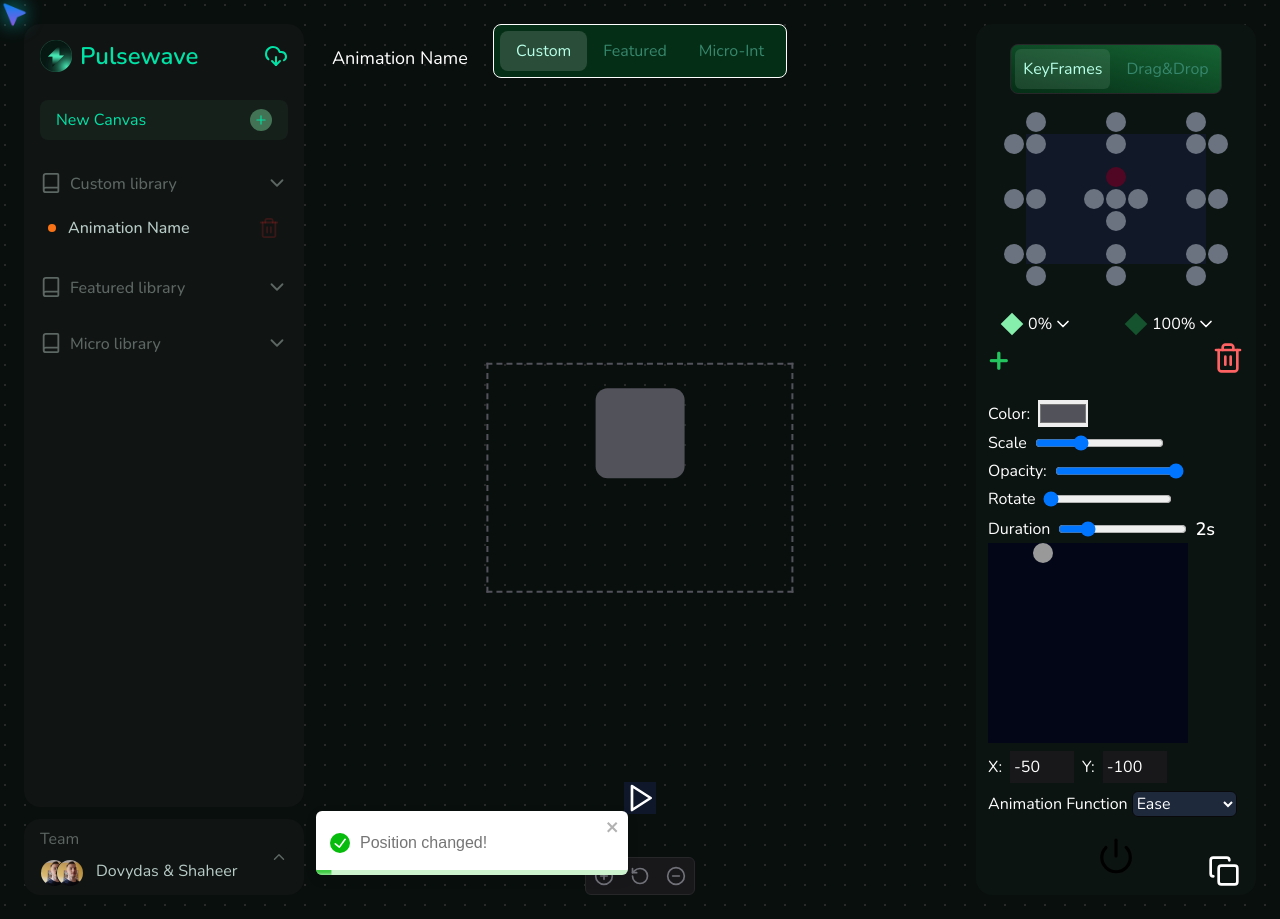
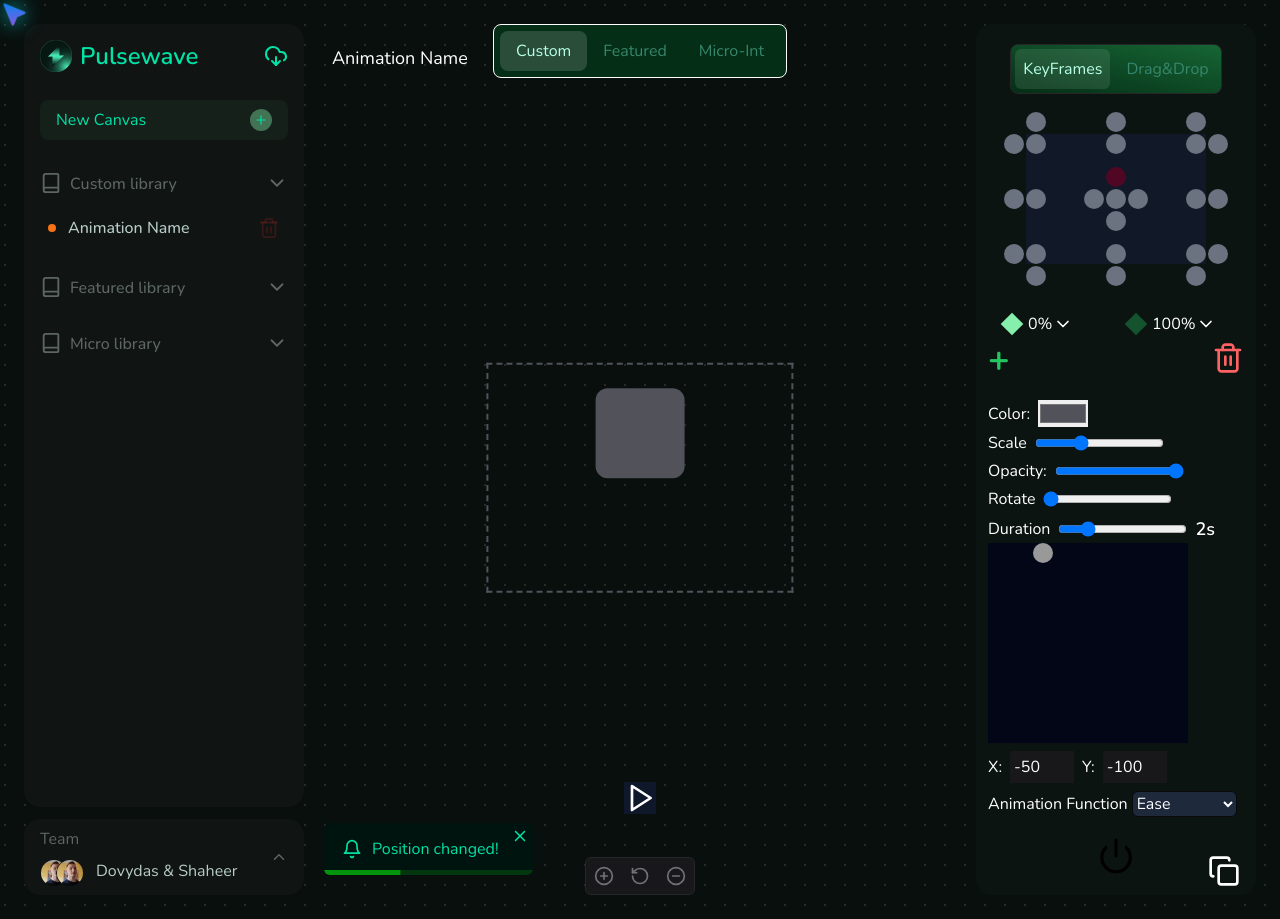
Before and after one commit to amuseDave/animationGen, a React (Vite) app: page / in a window 1280 px wide. Both pictures are taken after a click on the element 1116 px from the left and 177 px from the top of the page. Built offline with nearby package versions, Linux system fonts and the light colour scheme.

Commit message:
fix alerts

```diff
--- a/src/components/Preview/Custom/Preview.jsx
+++ b/src/components/Preview/Custom/Preview.jsx
@@ -63,7 +63,7 @@ export default function Preview() {
       }
     }
 
-    toast.success("Can't animate same styles");
+    toast.error("Can't animate same styles");
   }
 
   // Create & Play Animation
--- /dev/null
+++ b/src/components/Preview/Static/ToastProvider.jsx
@@ -0,0 +1,58 @@
+import "react-toastify/dist/ReactToastify.css";
+import { ToastContainer, Flip } from "react-toastify";
+import { X, Bell } from "lucide-react";
+
+function closeBtn({ closeToast, type }) {
+  return (
+    <X
+      size={18}
+      onClick={closeToast}
+      className={`absolute select-none top-1 right-1 transition-transform ${
+        type === "success" ? "text-alert-t-success" : "text-alert-t-error"
+      } active:scale-[1.4] hover:scale-[1.2]`}
+    />
+  );
+}
+
+export default function ToastProvider() {
+  function renderIcon({ type }) {
+    return (
+      <Bell
+        size={24}
+        className={`${
+          type === "success" ? "text-alert-t-success" : "text-alert-t-error"
+        }`}
+      />
+    );
+  }
+
+  return (
+    <ToastContainer
+      position="bottom-left"
+      autoClose={3000}
+      hideProgressBar={false}
+      newestOnTop
+      closeOnClick
+      rtl={false}
+      pauseOnFocusLoss
+      draggable={false}
+      pauseOnHover={true}
+      toastClassName={({ type }) =>
+        "alert " +
+        (type === "success"
+          ? "success"
+          : type === "error"
+          ? "error"
+          : type === "info"
+          ? "bg-blue-500 text-white"
+          : type === "warning"
+          ? "bg-yellow-500 text-black"
+          : "")
+      }
+      icon={renderIcon}
+      closeButton={closeBtn}
+      style={{ position: "absolute" }}
+      transition={Flip}
+    />
+  );
+}
--- a/src/pages/Main.jsx
+++ b/src/pages/Main.jsx
@@ -12,7 +12,7 @@ import { useDispatch } from "react-redux";
 import { uiActions } from "../store/uiSlicer.js";
 
 import "react-toastify/dist/ReactToastify.css";
-import { ToastContainer, Bounce } from "react-toastify";
+import ToastProvider from "../components/Preview/Static/ToastProvider.jsx";
 
 export default function MainLayout() {
   const dispatch = useDispatch();
@@ -51,27 +51,9 @@ export default function MainLayout() {
         <Outlet />
 
         <div className="relative overflow-hidden">
+          <ToastProvider />
           <Navigation />
           <PreviewLayout />
-          <ToastContainer
-            position="bottom-left"
-            autoClose={2000}
-            hideProgressBar={false}
-            newestOnTop
-            closeOnClick
-            rtl={false}
-            pauseOnFocusLoss
-            draggable
-            pauseOnHover
-            theme="light"
-            transition={Bounce}
-            style={{
-              position: "absolute", // Positioning relative to the parent
-              bottom: 0,
-              left: 0,
-              marginLeft: "8px", // Adjust margin from the left of the parent
-            }}
-          />
         </div>
         <MainController />
       </main>
--- a/src/styles/index.css
+++ b/src/styles/index.css
@@ -51,7 +51,7 @@ body {
 
   /*ALERTS*/
   .alert {
-    @apply px-3 py-2 mt-3 font-light text-center rounded-md select-none w-max;
+    @apply pl-3 pr-7 py-2 mt-3 font-light text-center rounded-md select-none w-max flex relative overflow-hidden;
   }
 
   .error {
```
